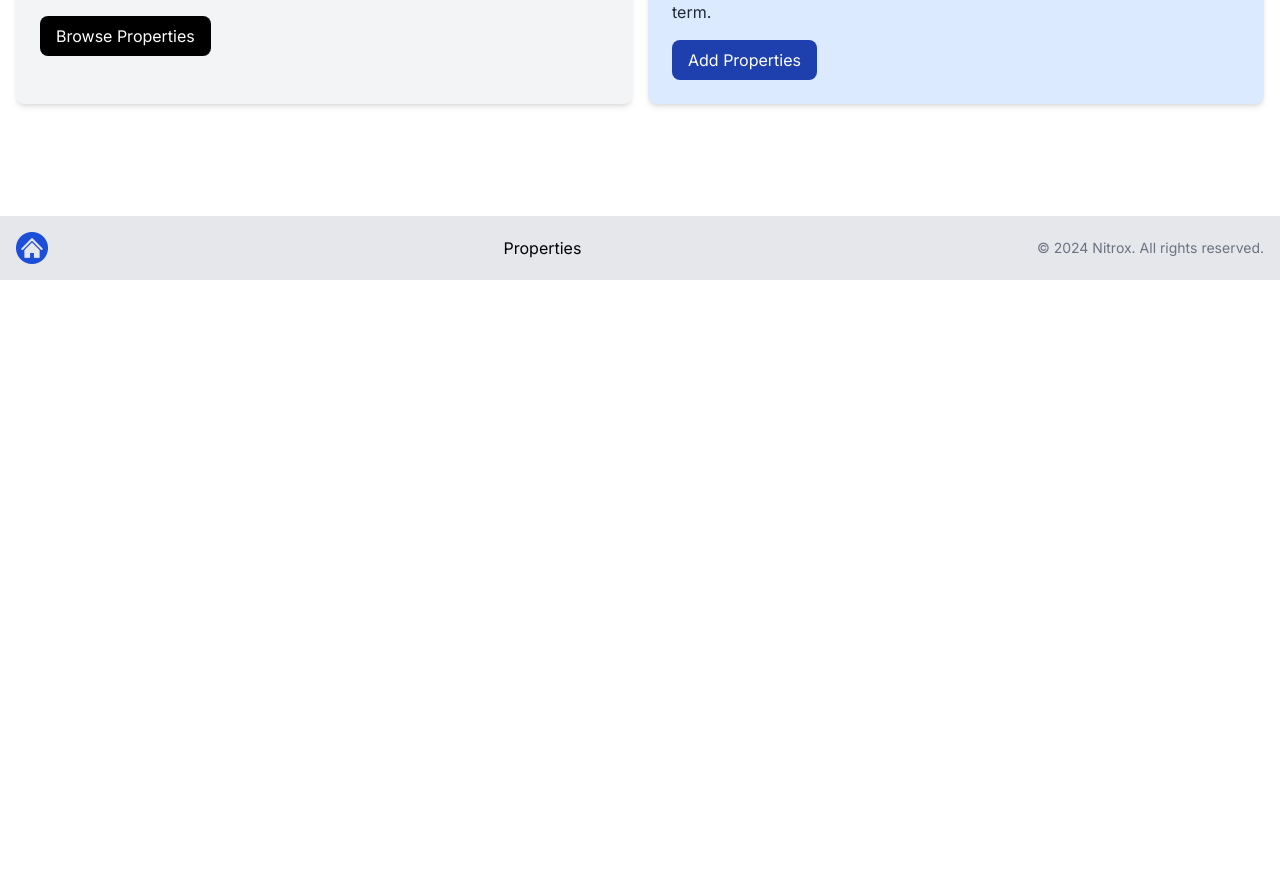
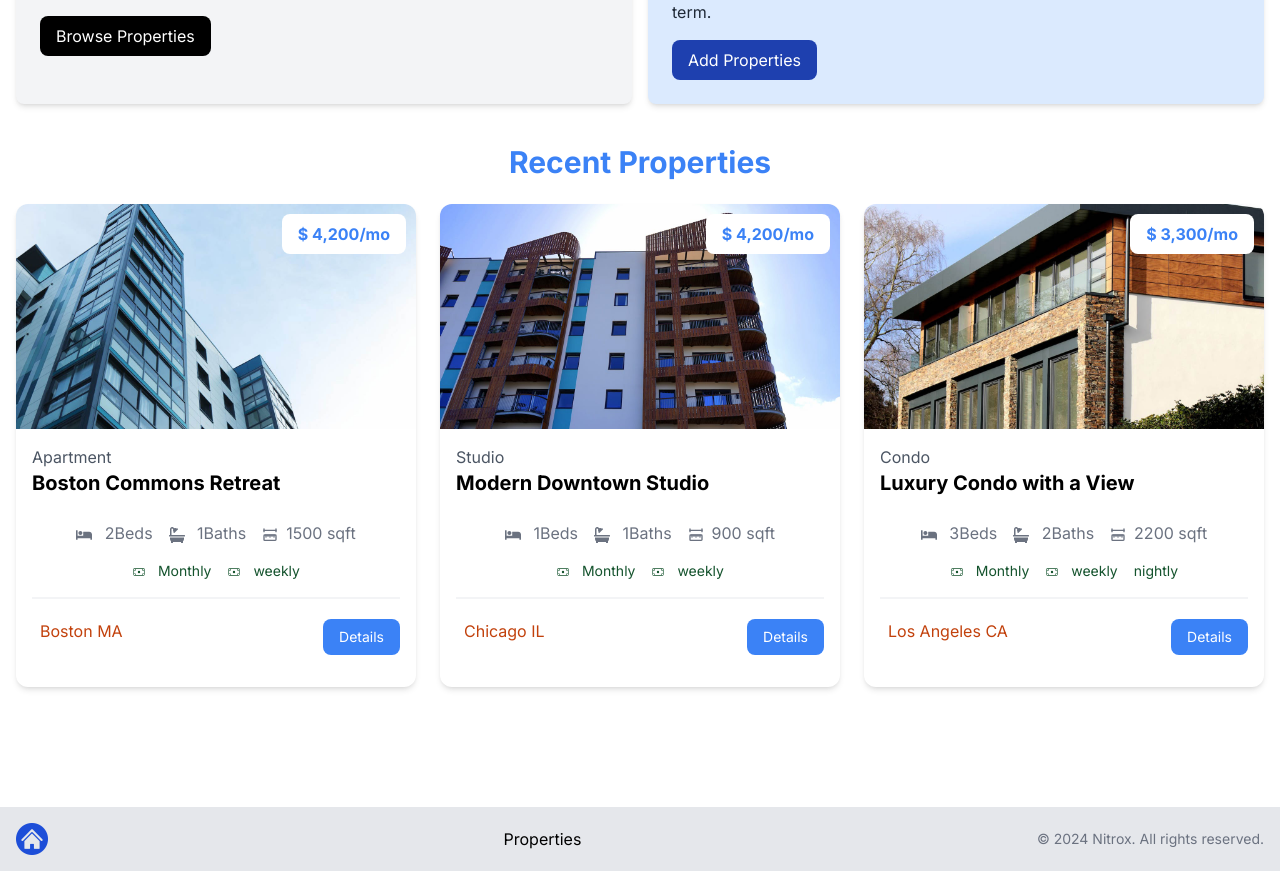
Before and after one commit to Doc-Hanzala/nitrox, a Next.js app: page / in a window 1280 px wide. Shown: the part 541-1412 px from the top of the page. Before the commit the page ends 821 px from the top, so only its background shows below. Built offline with nearby package versions, Linux system fonts and the light colour scheme.

Commit message:
worked with recent properties

```diff
--- a/app/page.js
+++ b/app/page.js
@@ -1,11 +1,13 @@
 import Hero from "@/components/Hero";
 import InfoBoxes from "@/components/InfoBoxes";
+import RecentProperties from "@/components/RecentProperties";
 
 export default function Home() {
   return (
     <>
       <Hero />
       <InfoBoxes/>
+      <RecentProperties/>
     </>
   );
 }
--- /dev/null
+++ b/components/RecentProperties.jsx
@@ -0,0 +1,25 @@
+import properties from "@/properties.json";
+import PropertyCard from "./PropertyCard";
+
+const RecentProperties = () => {
+  const recentProperties = properties
+    .sort(() => Math.random() - Math.random())
+    .slice(0, 3);
+
+  return (
+    <section class="px-4 py-6">
+      <div class="container-xl lg:container m-auto">
+        <h2 class="text-3xl font-bold text-blue-500 mb-6 text-center">
+          Recent Properties
+        </h2>
+        <div class="grid grid-cols-1 md:grid-cols-3 gap-6">
+          {recentProperties.map((property) => {
+            return <PropertyCard key={property._id} property={property} />;
+          })}
+        </div>
+      </div>
+    </section>
+  );
+};
+
+export default RecentProperties;
```
